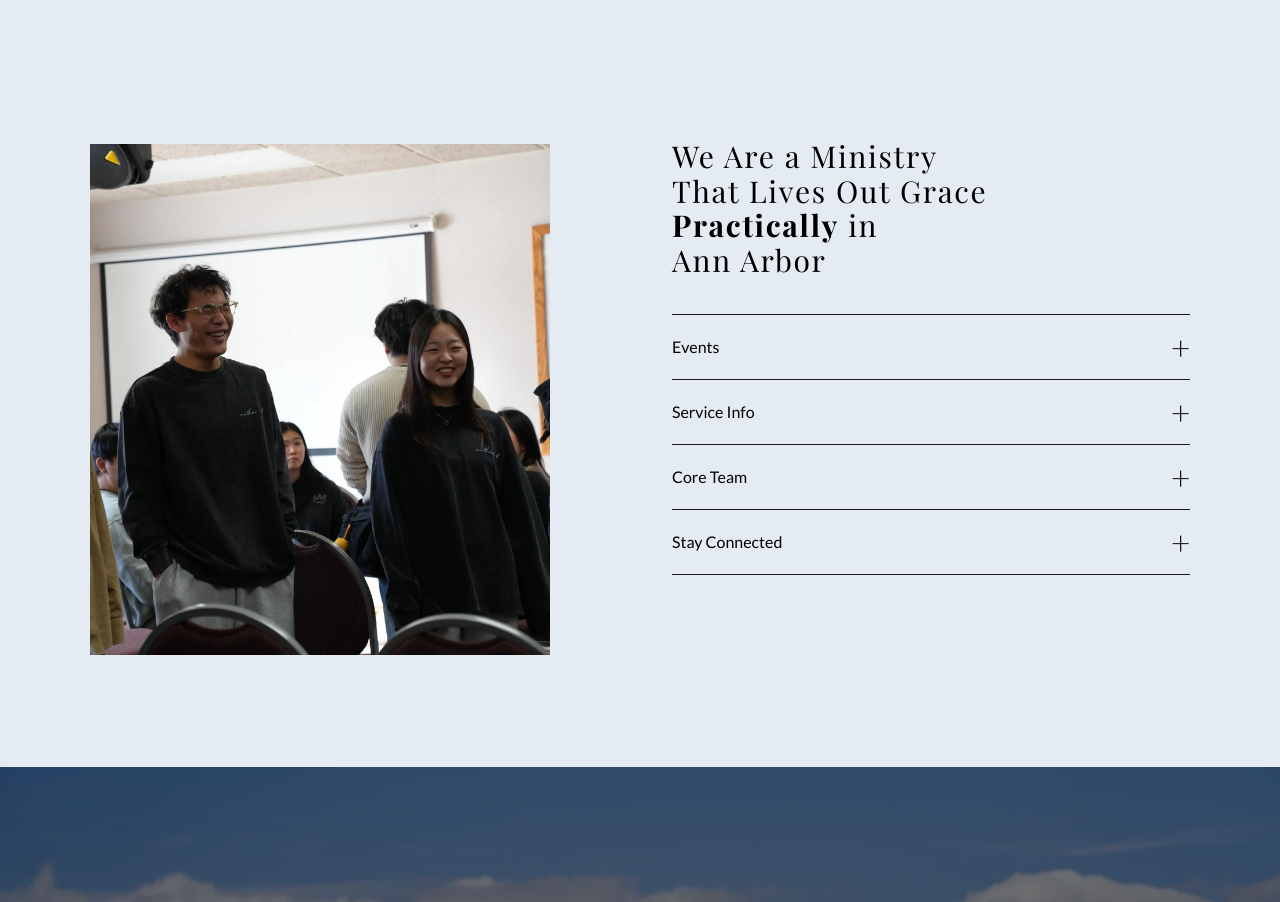
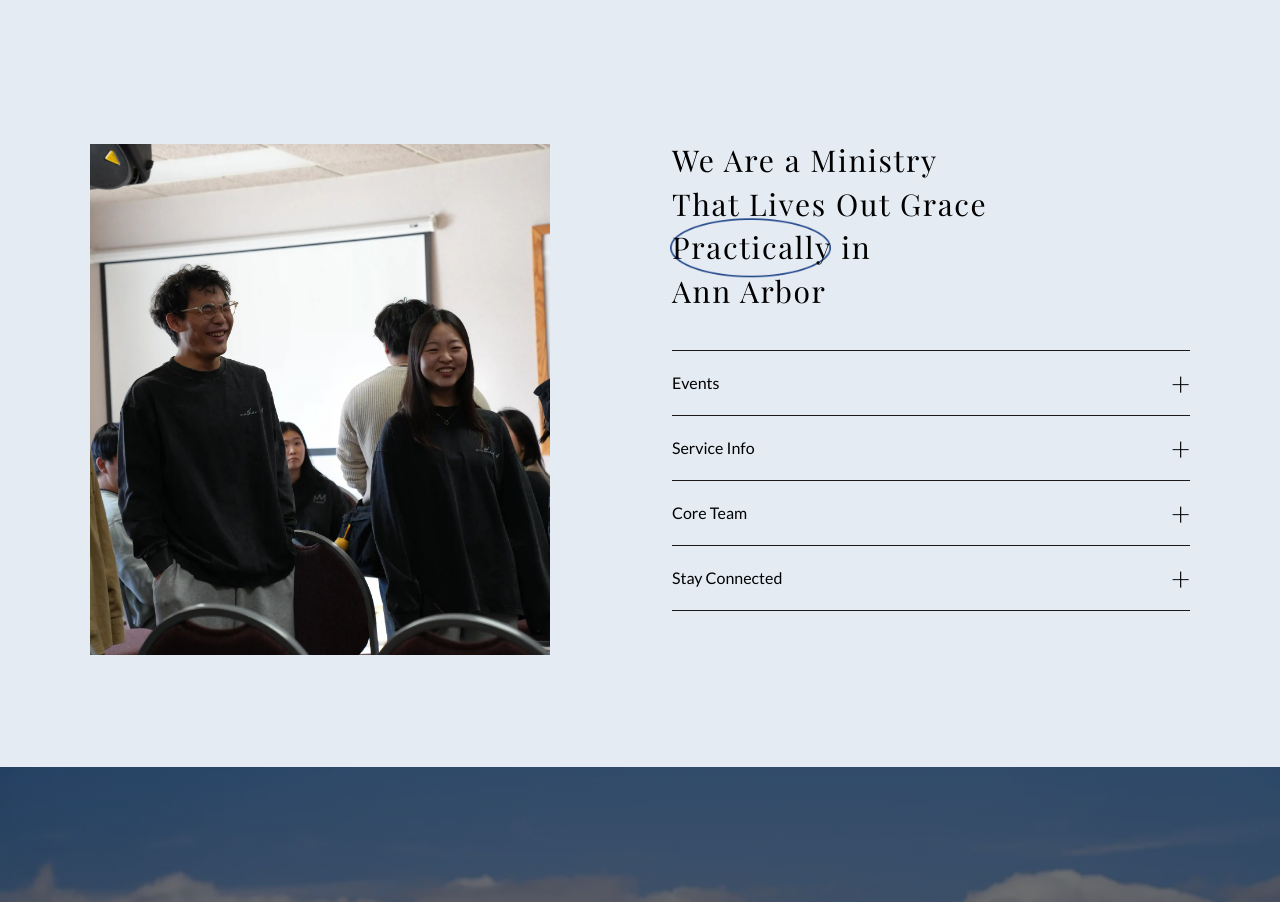
Before and after one commit to lgm-aa/LGM_Website_v3, a React (Vite) app: page /about in a window 1280 px wide. Shown: the part 1080-1982 px from the top of the page. Built offline with nearby package versions, Linux system fonts and the light colour scheme; no server answers.

Commit message:
circle overlay in about us page

```diff
--- a/src/components/about/Overview/Overview.css
+++ b/src/components/about/Overview/Overview.css
@@ -49,7 +49,7 @@
   font-family: 'Playfair Display', serif;
   font-size: clamp(1.75rem, 3vw, 2.5rem);
   font-weight: 400;
-  line-height: 1.2;
+  line-height: 1.45;
   letter-spacing: 0.056em;
   color: #000000;
   margin: 0;
@@ -57,6 +57,11 @@
   position: relative;
   top: -0.15em;
 }
+
+.about-overview__title.section-h3 {
+  line-height: 1.45;
+}
+
 
 .about-overview__emphasis {
   font-weight: 700;
@@ -183,6 +188,25 @@
   text-decoration-thickness: 2px;
 }
 
+
+.circled-word {
+  position: relative;
+  display: inline-block;
+  z-index: 0;
+}
+
+.circle-overlay {
+  position: absolute;
+  left: -1%;
+  top: 50%;
+  transform: translateY(-50%);
+  width: 140%;
+  height: auto;
+  pointer-events: none;
+  z-index: -1;
+}
+
+
 /* Mobile adjustments */
 @media (max-width: 968px) {
   .about-overview__container {
--- a/src/components/about/Overview/Overview.jsx
+++ b/src/components/about/Overview/Overview.jsx
@@ -2,6 +2,7 @@ import { useState } from "react";
 import "./Overview.css";
 import about_overview from "@/assets/aboutus.webp";
 import useLatestBulletin from "@/hooks/useLatestBulletin";
+import circle from "@/assets/circle.png";
 
 export default function Overview() {
   const [openSection, setOpenSection] = useState(null);
@@ -28,8 +29,11 @@ export default function Overview() {
           <h2 className="about-overview__title section-h3">
             We Are a Ministry <br />
             That Lives Out Grace <br />
-            <span className="about-overview__emphasis">Practically</span> in{" "}
-            <br />
+            <span className="circled-word">
+              Practically
+              <img src={circle} alt="" className="circle-overlay" />
+            </span>{" "}
+            in <br />
             Ann Arbor
           </h2>
 
```
Also changed, not shown: src/assets/circle.png (added).
